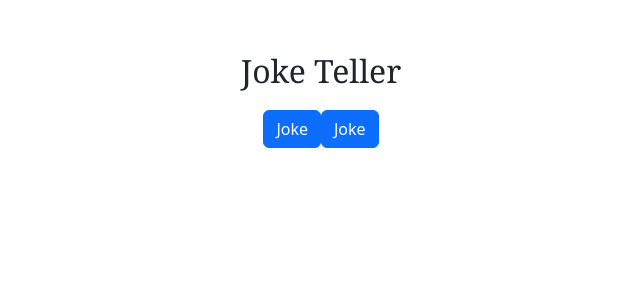
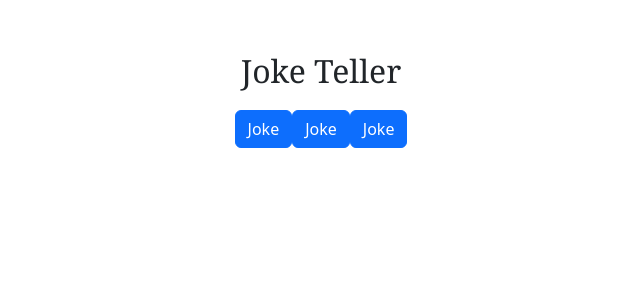
Before and after one commit to Prasad1102/React-Joke-Teller, a React (Vite) app: page / in a window 1280 px wide. Shown: the top 300 px of the page, without its empty margins (319-959 px from the left). Built offline with nearby package versions, Linux system fonts and the light colour scheme.

Commit message:
i dont know commit

```diff
--- a/src/Components/JokeTeller.jsx
+++ b/src/Components/JokeTeller.jsx
@@ -25,6 +25,9 @@ const JokeTeller = () => {
       <button onClick={fetchJoke} className="btn btn-primary">
         Joke
       </button>
+      <button onClick={fetchJoke} className="btn btn-primary">
+        Joke
+      </button>
       <div className="container">{joke && <p>{joke}</p>}</div>
     </div>
   );
```
